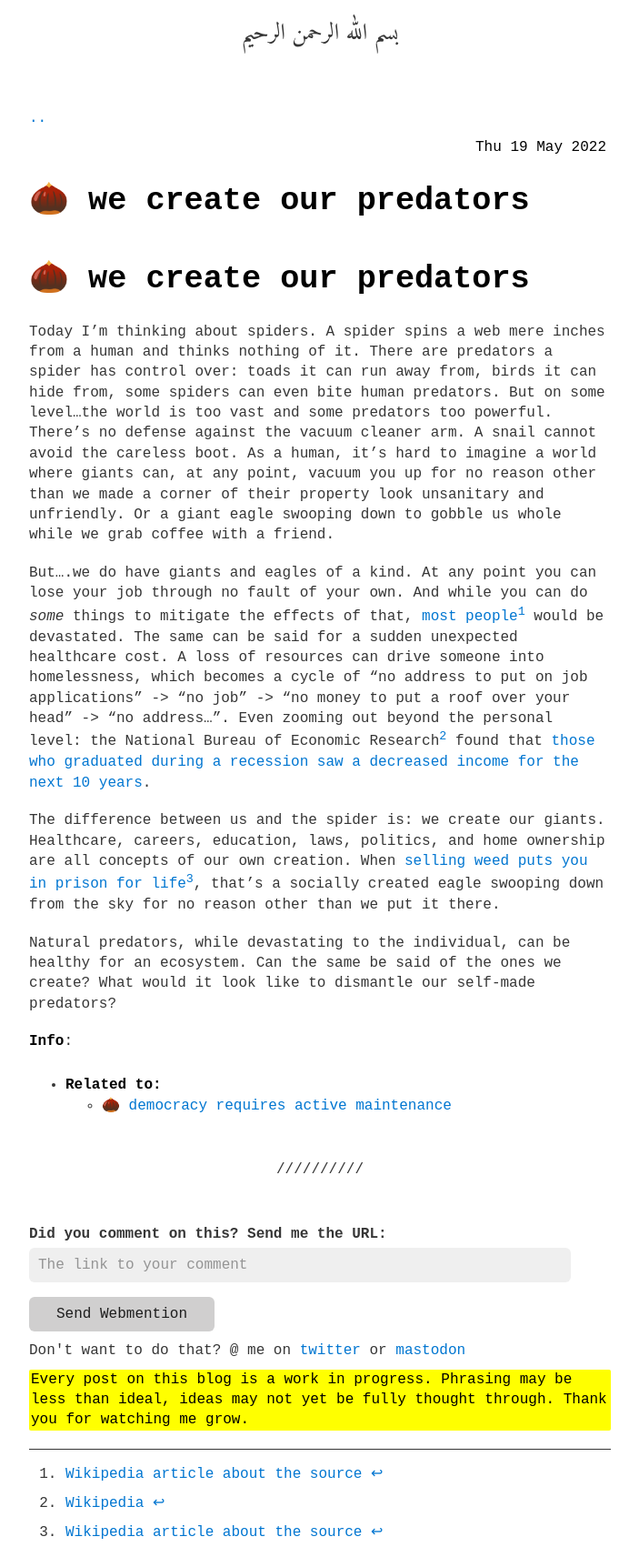
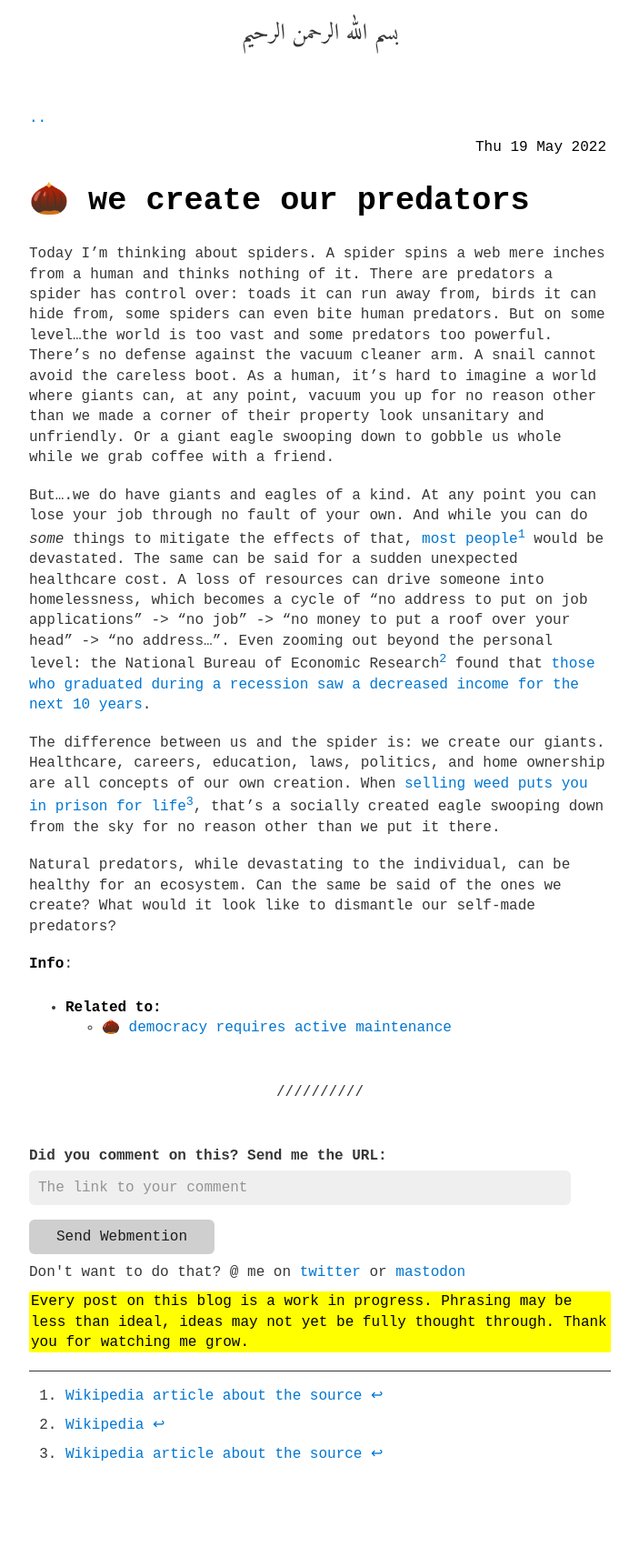
Before and after one commit to person-al/person-al.github.io, a Jekyll site: the page built from _posts/2022-05-19-🌰-we-create-our-predators.md, in a window 1280 px wide. Shown: the whole page at 91% size, without its empty margins (288-991 px from the left). Built offline with Jekyll 4.4.1, drawn with Linux system fonts in a browser that asks for light colours; after the commit the page ends 1627 px from its top, so only the background shows below that.

Commit message:
fix title

```diff
--- a/_posts/2022-05-19-🌰-we-create-our-predators.md
+++ b/_posts/2022-05-19-🌰-we-create-our-predators.md
@@ -6,7 +6,6 @@ tags: null
 title: "\U0001F330 we create our predators"
 ---
 
-#  🌰 we create our predators
 Today I'm thinking about spiders. A spider spins a web mere inches from a human and thinks nothing of it. There are predators a spider has control over: toads it can run away from, birds it can hide from, some spiders can even bite human predators. But on some level...the world is too vast and some predators too powerful. There's no defense against the vacuum cleaner arm. A snail cannot avoid the careless boot. As a human, it's hard to imagine a world where giants can, at any point, vacuum you up for no reason other than we made a corner of their property look unsanitary and unfriendly. Or a giant eagle swooping down to gobble us whole while we grab coffee with a friend.
 
 But....we do have giants and eagles of a kind. At any point you can lose your job through no fault of your own. And while you can do _some_ things to mitigate the effects of that, [most people](https://markets.businessinsider.com/news/stocks/americans-with-zero-savings-at-20-2019-3-1028029171)[^2] would be devastated. The same can be said for a sudden unexpected healthcare cost. A loss of resources can drive someone into homelessness, which becomes a cycle of "no address to put on job applications" -> "no job" -> "no money to put a roof over your head" -> "no address...". Even zooming out beyond the personal level: the National Bureau of Economic Research[^3] found that [those who graduated during a recession saw a decreased income for the next 10 years](https://www.nber.org/digest/nov06/career-effects-graduating-recession).
```
